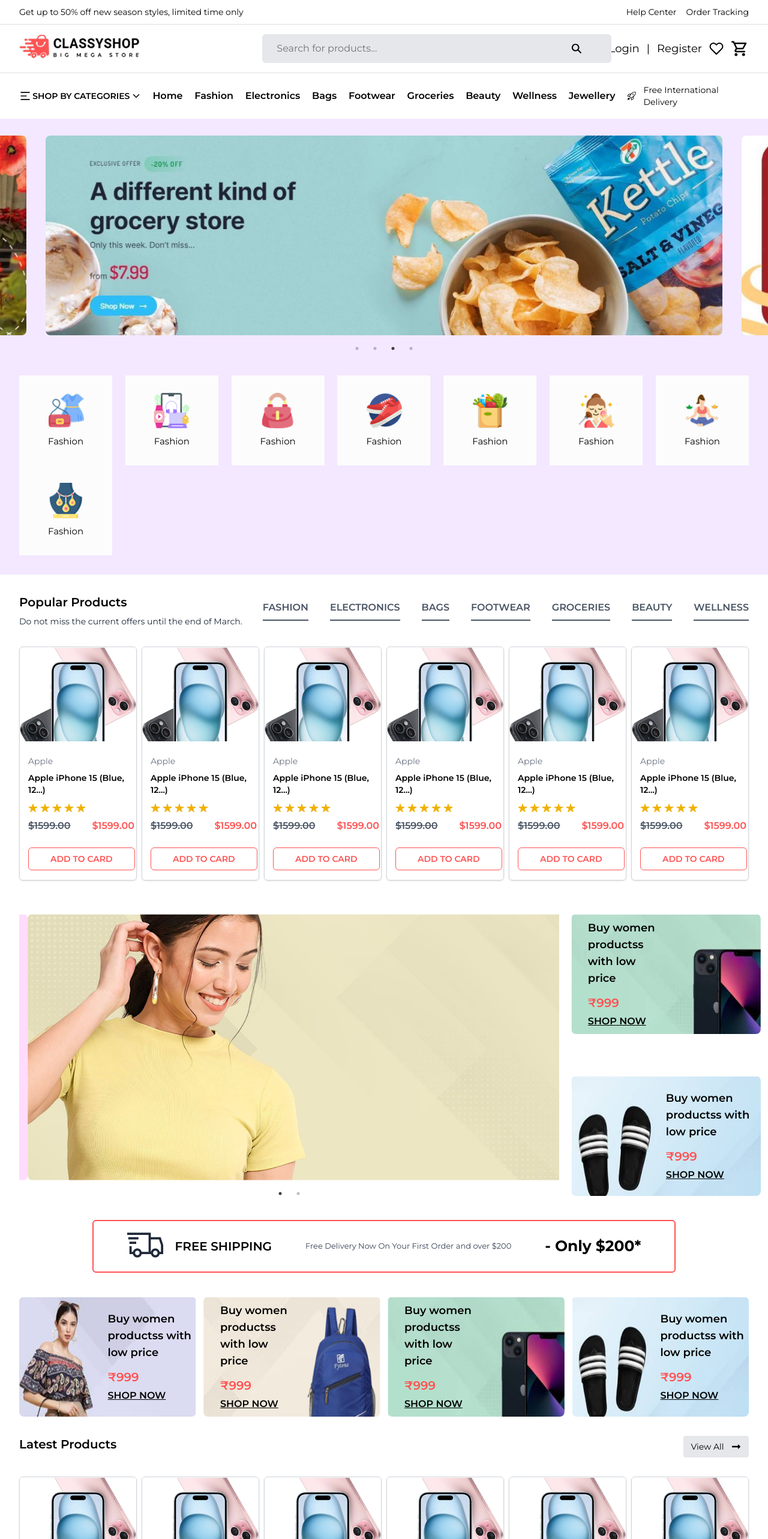
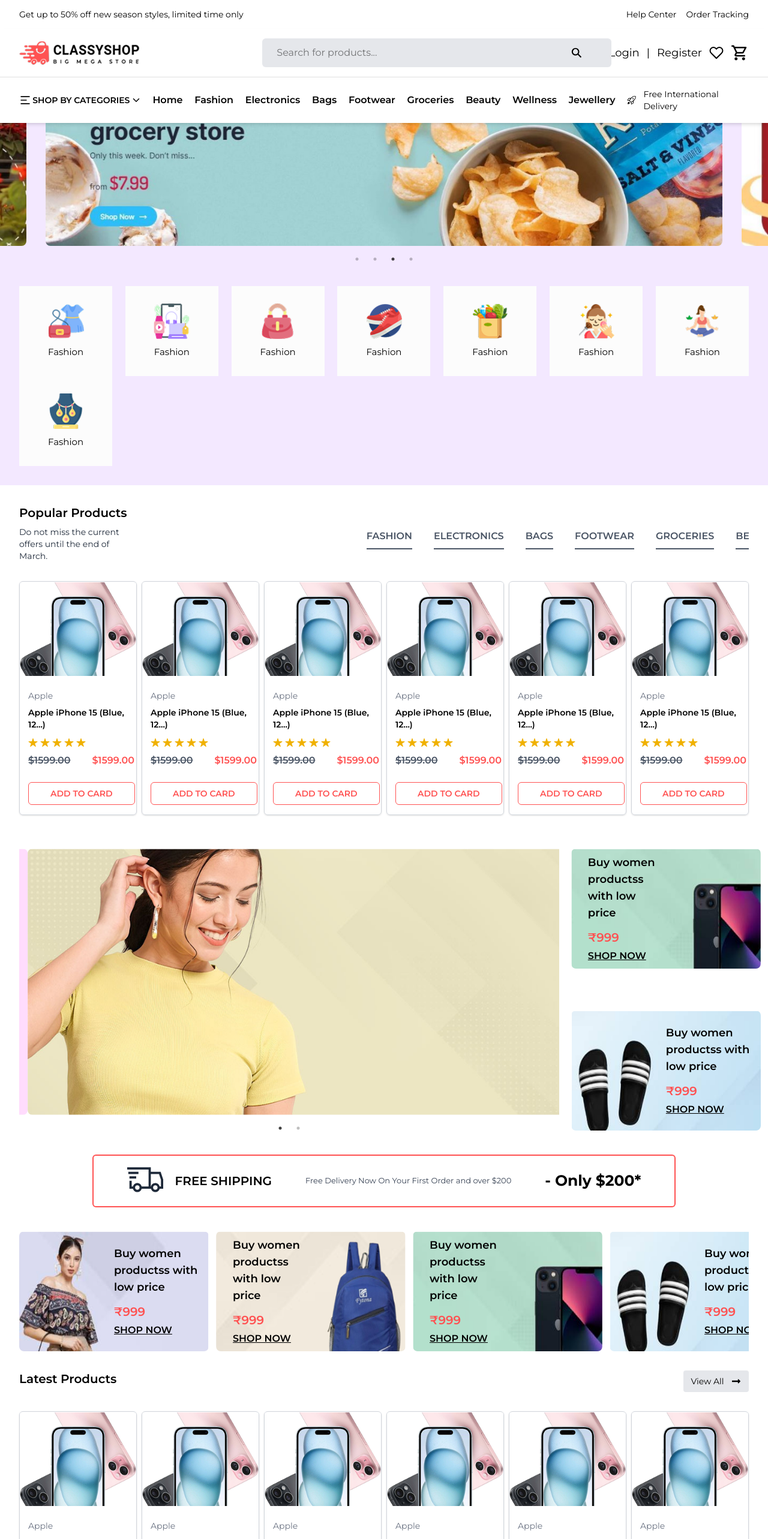
Before and after one commit to farzanacoder/CLASSYSHOP, a React (Vite) app: page / in a window 1280 px wide. Shown: the top 2566 px of the page at 60% size. Built offline with nearby package versions, Linux system fonts and the light colour scheme; no server answers.

Commit message:
some responsive update

```diff
--- a/src/components/Container.jsx
+++ b/src/components/Container.jsx
@@ -2,7 +2,7 @@
 
 const Container = ({ className, children }) => {
   return (
-    <div className={`max-w-container px-4 md:px-0 mx-auto ${className}`}>
+    <div className={`max-w-container px-1 md:px-0 mx-auto ${className}`}>
       {children}
     </div>
   )
--- a/src/index.css
+++ b/src/index.css
@@ -1,4 +1,13 @@
 @import "tailwindcss";
+
+/* Scrollbar style */
+.scrlbar{
+    scrollbar-width: none;
+}
+.scrlbar::-webkit-scrollbar{
+    display: none;
+}
+
 
 /* Scrollbar style */
 ::-webkit-scrollbar{
--- a/src/layouts/BuyNow.jsx
+++ b/src/layouts/BuyNow.jsx
@@ -77,10 +77,12 @@
     </div>
 
 
-                <Flex className='md:flex-col py-4 md:py-0 h-full gap-3 md:gap-[70px] md:overflow-visible overflow-x-auto w-[600px] flex-row'>
+                <div className='md:overflow-visible scrlbar overflow-x-auto'>
+                  <Flex className='md:flex-col py-4 md:py-0 h-full gap-3 md:gap-[70px] min-w-max flex-row'>
                 <ShopBrand position='left' ShpBrnd={SHOP3} title='Buy women productss with low price' subtitle='₹999' btn='shop now'/>
                 <ShopBrand ShpBrnd={SHOP4} title='Buy women productss with low price' subtitle='₹999' btn='shop now'/>
                 </Flex>
+                </div>
             </Flex>
         </Container>
     </section>
--- a/src/layouts/Collection.jsx
+++ b/src/layouts/Collection.jsx
@@ -11,12 +11,14 @@
   return (
     <section>
         <Container>
-            <Flex className='justify-between gap-3 w-[1220px] md:w-full md:overflow-visible overflow-hidden'>
+            <div className='overflow-x-auto scrlbar md:overflow-hidden'>
+              <Flex className='min-w-max gap-3 '>
                 <ShopBrand className='' ShpBrnd={SHOP1} title='Buy women productss with low price' subtitle='₹999' btn='shop now'/>
                 <ShopBrand position='left' ShpBrnd={SHOP2} title='Buy women productss with low price' subtitle='₹999' btn='shop now'/>
                 <ShopBrand position='left' ShpBrnd={SHOP3} title='Buy women productss with low price' subtitle='₹999' btn='shop now'/>
                 <ShopBrand ShpBrnd={SHOP4} title='Buy women productss with low price' subtitle='₹999' btn='shop now'/>
             </Flex>
+            </div>
         </Container>
     </section>
   )
--- a/src/layouts/Header.jsx
+++ b/src/layouts/Header.jsx
@@ -2,10 +2,11 @@
 import Container from "../components/Container";
 import Flex from "../components/Flex";
 import Image from "../components/Image";
+import cartimg from "../assets/empty-cart.png";
 import Logo from "../assets/logo.png";
 import { FiHeart } from "react-icons/fi";
 import { MdOutlineShoppingCart } from "react-icons/md";
-import { IoSearchSharp } from "react-icons/io5";
+import { IoMenu, IoSearchSharp } from "react-icons/io5";
 import { RiMenu2Fill } from "react-icons/ri";
 import { GoRocket } from "react-icons/go";
 import { IoIosArrowDown } from "react-icons/io";
@@ -16,12 +17,13 @@
 
 const Header = () => {
   let [shoping, setShoping] = useState(false);
+  let [menuclick, setMenuClick] = useState(false);
 
   return (
     <header className="font-mont">
       <div className=" border-b border-gray">
         <Container>
-          <Flex className=" hidden lg:flex justify-between items-center py-2.5 text-sm font-normal">
+          <Flex className=" hidden lg:flex justify-between items-center h-12 text-sm font-normal">
             <p className="text-black">
               Get up to 50% off new season styles, limited time only
             </p>
@@ -47,14 +49,54 @@
         </Container>
       </div>
 
-      <div className="border-b border-gray">
+
+
+     <div className="fixed top-12 w-full bg-white z-50 shadow-md">
+       <div className="border-b border-gray">
         <Container>
-          <Flex className="py-4">
-            <div className="lg:w-1/3 w-full">
-              <Image className="!w-[200px]" src={Logo} />
+          <Flex className="py-4 gap-16 md:gap-0 items-center justify-between">
+            <div className="">
+              <IoMenu
+                onClick={() => setMenuClick(true)}
+                className="text-xl md:hidden cursor-pointer"
+              />
+              <AnimatePresence>
+                {menuclick && (
+                  <>
+                  <motion.div onClick={()=> setMenuClick(false)} initial={{opacity: 0}} animate={{opacity: 0.45}} exit={{opacity: 0}} transition={{duration: 0.3}} className="fixed inset-0 bg-black/40 z-40"/>
+
+                    <motion.div initial={{x: '-100%'}} animate={{x: 0}} exit={{x: '-100%'}} transition={{duration:0.4}} className="z-50 fixed left-0 top-0 h-full bg-white px-4 py-4 w-[250px]">
+                   <Image className="!w-[170px]" src={Logo} />
+                      <Flex className='pt-6 justify-between'>
+                        <p className="text-base font-semibold">Shop By Categories </p>
+                        <button onClick={() => setMenuClick(false)}>
+                            <RxCross2 className="text-xl cursor-pointer" />
+                          </button>
+                      </Flex>
+
+                      <Flex className="flex-col gap-4 py-6 items-start">
+                      <List text="Fashion" />
+                      <List text="Electronics" />
+                      <List text="Bags" />
+                      <List text="Footwear" />
+                      <List text="Groceries" />
+                      <List text="Beauty" />
+                      <List text="Wellness" />
+                      <List text="Jewellery" />
+                    </Flex>
+                          <button className='font-semibold rounded-md w-[220px] py-3 bg-red text-white hover:text-white hover:bg-black hover:border-black text-sm cursor-pointer duration-300'>Login</button>
+                    </motion.div>
+                  </>
+                )}
+              </AnimatePresence>
             </div>
 
-            <div className="lg:w-1/3 relative w-full">
+
+
+            <div className="lg:w-1/3 w-full">
+              <Image className="md:!w-[200px] !w-[140px]" src={Logo} />
+            </div>
+            <div className="lg:w-1/3 md:block hidden relative w-full">
               <input
                 type="search"
                 name=""
@@ -64,18 +106,19 @@
               />
               <IoSearchSharp className="absolute -right-32 top-1/2 transform -translate-y-1/2 text-xl" />
             </div>
-
             <Flex className="w-1/3 justify-end cursor-pointer items-center gap-3 text-lg">
-              <p className="hover:text-red duration-500">Login</p>
-              <span>|</span>
-              <p className="hover:text-red duration-500">Register</p>
-              <FiHeart className="hover:text-red duration-500 text-2xl" />
+              <Flex className="justify-between gap-3 hidden md:flex items-center">
+                <p className="hover:text-red duration-500">Login</p>
+                <span>|</span>
+                <p className="hover:text-red duration-500">Register</p>
+                <FiHeart className="hover:text-red duration-500 text-2xl" />
+              </Flex>
 
 
-              <div>
+              <div className="">
                 <MdOutlineShoppingCart
                   onClick={() => setShoping(true)}
-                  className="hover:text-red-500 duration-300 text-3xl cursor-pointer"
+                  className="hover:text-red-500 duration-300 text-2xl md:text-3xl cursor-pointer"
                 />
 
                 <AnimatePresence>
@@ -95,20 +138,21 @@
                         animate={{ x: 0 }}
                         exit={{ x: "100%" }}
                         transition={{ duration: 0.4 }}
-                        className="fixed right-0 top-0 w-[390px] h-full bg-white z-50"
+                        className="fixed right-0 top-0 md:w-[390px] w-[300px] h-full bg-white z-50"
                       >
-                        <div className="flex justify-between items-center p-4 border-b">
+                        <div className="flex justify-between items-center p-4 border-b border-gray-300">
                           <h1 className="font-semibold">Shopping Cart (0)</h1>
                           <button onClick={() => setShoping(false)}>
                             <RxCross2 className="text-xl cursor-pointer" />
                           </button>
                         </div>
 
-                        <div className="flex flex-col items-center justify-center gap-3 mt-6">
-                          <p className="text-gray-600 text-sm">
+                        <div className="flex flex-col items-center justify-center gap-3 mt-28">
+                          <Image className='!w-[150px]' src={cartimg}/>
+                          <p className="text-gray-600 text-base font-semibold">
                             Your Cart is currently empty
                           </p>
-                          <button className="px-10 py-2 rounded bg-red-500 text-white hover:bg-red-600 duration-700">
+                          <button className="md:px-10 md:py-2 px-2.5 py-1.5 text-[12px] uppercase md:text-md rounded bg-red-500 text-white hover:bg-red-600 duration-700">
                             Continue Shopping
                           </button>
                         </div>
@@ -124,7 +168,8 @@
         </Container>
       </div>
 
-      <nav className="py-2">
+
+      <nav className="py-2 hidden md:block">
         <Container>
           <Flex className="items-center py-2.5">
             <Flex className="w-1/6 items-center justify-between">
@@ -154,6 +199,7 @@
           </Flex>
         </Container>
       </nav>
+     </div>
     </header>
   );
 };
--- a/src/layouts/Products.jsx
+++ b/src/layouts/Products.jsx
@@ -23,14 +23,15 @@
     <section className="bg-white">
       <Container>
         <Flex className="justify-between items-center flex-col lg:flex-row py-3 lg:py-8">
-          <div>
-            <h1 className="text-xl mb-2 w-full font-mont font-semibold">
+          <div className="pr-10 md:pr-96">
+            <h1 className="md:text-xl text-md mb-2 w-full font-mont font-semibold">
               Popular Products
             </h1>
-            <p className="text-gray-800 text-sm">Do not miss the current offers until the end of March.</p>
+            <p className="text-gray-800 text-[12px] md:text-sm">Do not miss the current offers until the end of March.</p>
           </div>
 
-          <Flex className="gap-9">
+          <div className="overflow-x-auto md:overflow-hidden w-full scrlbar pt-5">
+            <Flex className="gap-9 min-w-max">
             <List className='text-gray-600 text-sm border-b-2 pb-2' text='FASHION'/>
             <List className='text-gray-600 text-sm border-b-2 pb-2' text='ELECTRONICS'/>
             <List className='text-gray-600 text-sm border-b-2 pb-2' text='BAGS'/>
@@ -39,6 +40,7 @@
             <List className='text-gray-600 text-sm border-b-2 pb-2' text='BEAUTY'/>
             <List className='text-gray-600 text-sm border-b-2 pb-2' text='WELLNESS'/>
           </Flex>
+          </div>
         </Flex>
 
 
```
Also changed, not shown: src/assets/empty-cart.png (added).
